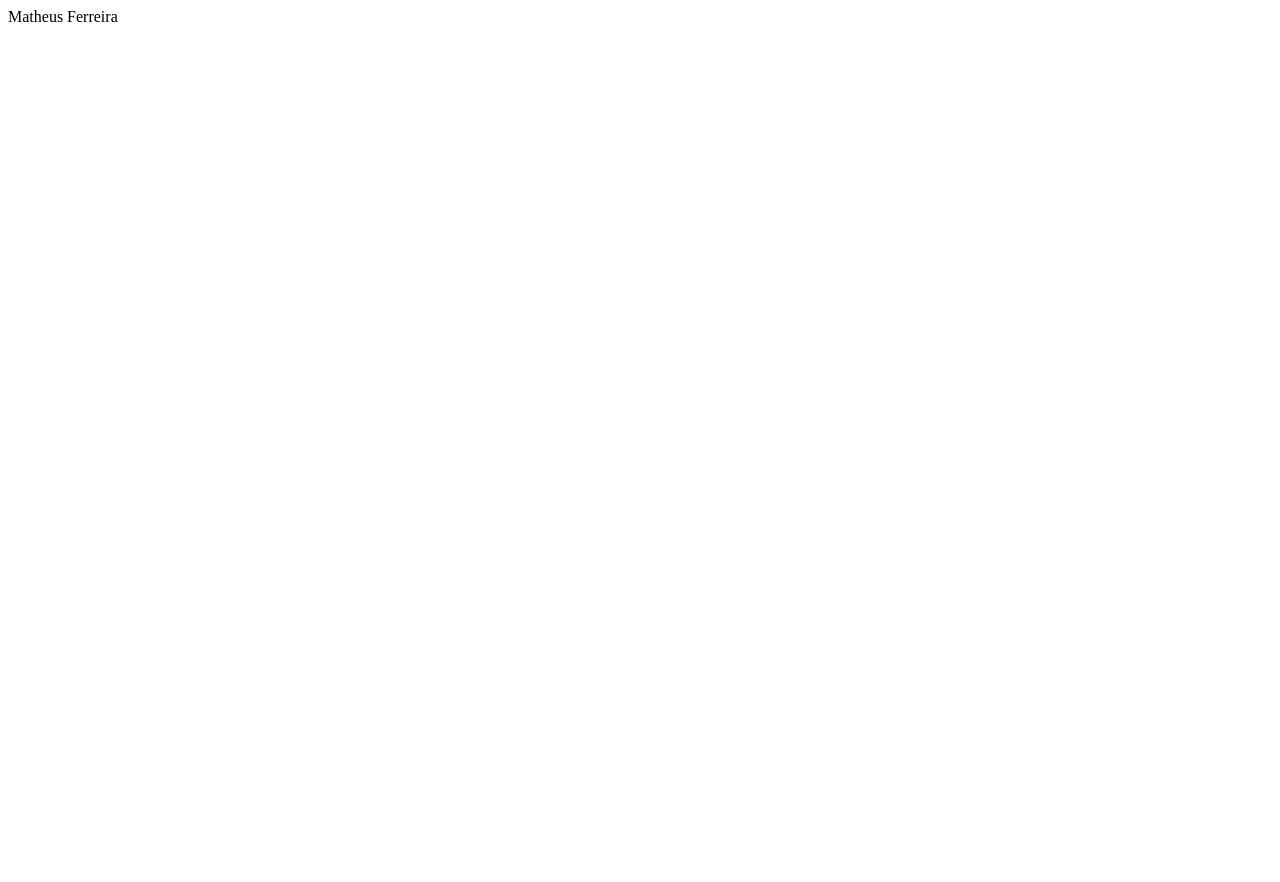
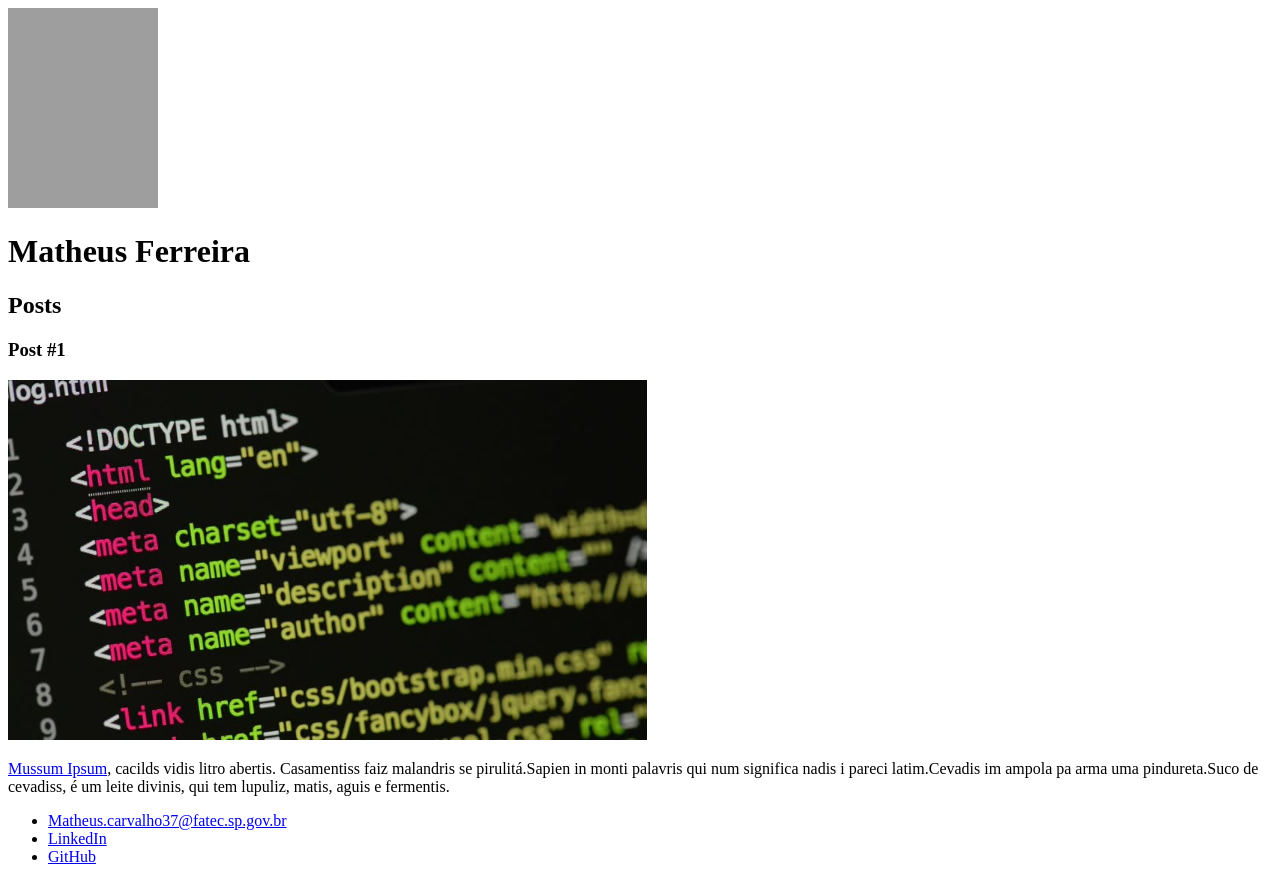
Before and after one commit to Nekerxd/Bootcamp-Carrefour, a plain HTML site: page Cursos/Curso - Introdução a criação de websites com HTML5 e CSS3/index.html in a window 1280 px wide. Before the commit the page ends 800 px from the top, so only its background shows below. Drawn offline with Linux system fonts and the light colour scheme; grey boxes are pictures that could not be loaded.

Commit message:
Fim da etapa de HTML5

```diff
--- a/Cursos/Curso - Introdução a criação de websites com HTML5 e CSS3/index.html
+++ b/Cursos/Curso - Introdução a criação de websites com HTML5 e CSS3/index.html
@@ -1,10 +1,40 @@
 <!DOCTYPE html>
 <html>
 	<head>
-		    <meta>
-		    <title> Meu nome </title>
+	    <meta charset="utf-8">
+	    <title>Matheus Ferreira</title>
 	</head>
     <body>
-    Matheus Ferreira
+        <header>
+            <img alt="Foto de Matheus Ferreira" height="200" width="150" src="/img/matheus.jpg">
+            <h1>Matheus Ferreira</h1>
+        </header>
+        <section>
+            <header>
+                <h2>Posts</h2>
+            </header>
+            <article>
+                <header>
+                    <h3>Post #1</h3>
+                    <img alt="Editor de texto com HTML" height="360" src="/img/html.jpg">
+                </header>
+                <p>
+                    <a target="_blank" href="https://mussumipsum.com">Mussum Ipsum</a>, cacilds vidis litro abertis. Casamentiss faiz malandris se pirulitá.Sapien in monti palavris qui num significa nadis i pareci latim.Cevadis im ampola pa arma uma pindureta.Suco de cevadiss, é um leite divinis, qui tem lupuliz, matis, aguis e fermentis.
+                </p>
+            </article>
+        </section>
+        <footer>
+            <ul>
+                <li>
+                    <a href="mailto:matheus.carvalho37@fatec.sp.gov.br">Matheus.carvalho37@fatec.sp.gov.br</a>
+                </li>
+                <li>
+                    <a href="https://www.linkedin.com/in/matheus-fcarvalho/" target="_blank">LinkedIn</a>
+                </li>
+                <li>
+                    <a href="https://github.com/Nekerxd" target="_blank">GitHub</a>
+                </li>
+            </ul>
+        </footer>
     </body>
 </html>
```
Also changed, not shown: Cursos/Curso - Introdução a criação de websites com HTML5 e CSS3/img/html.jpg (added), 1 other file.
